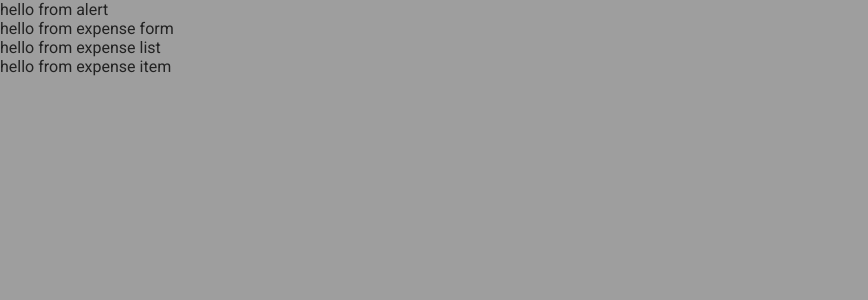
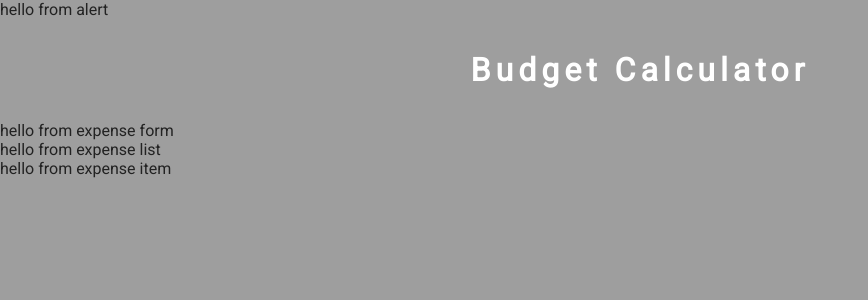
Before and after one commit to DavidWolff218/hooks_intro, a React (Create React App) app: page / in a window 1280 px wide. Shown: the top 300 px of the page, without its empty margins (0-868 px from the left). Built offline with nearby package versions, Linux system fonts and the light colour scheme.

Commit message:
import and basic setup of useState

```diff
--- a/src/App.js
+++ b/src/App.js
@@ -1,4 +1,4 @@
-import React from 'react';
+import React, {useState} from 'react';
 import './App.css'
 import {ExpenseForm} from './components/ExpenseForm';
 import {ExpenseList} from './components/ExpenseList';
@@ -10,16 +10,16 @@
   {id:uuid(), charge: "car payment", amount:400},
   {id:uuid(), charge: "credit card bill", amount:1200}
 ]
-console.log(initialExpenses)
 
 function App() {
+  const [expenses, setExpenses] = useState(initialExpenses)
+
   return (
     <>
     <Alert></Alert>
+    <h1>budget calculator</h1>
     <ExpenseForm></ExpenseForm>
     <ExpenseList></ExpenseList>
-
-
     </>
   );
 }
```
